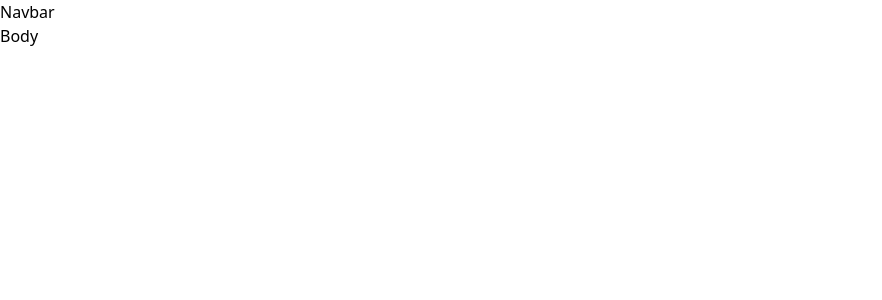
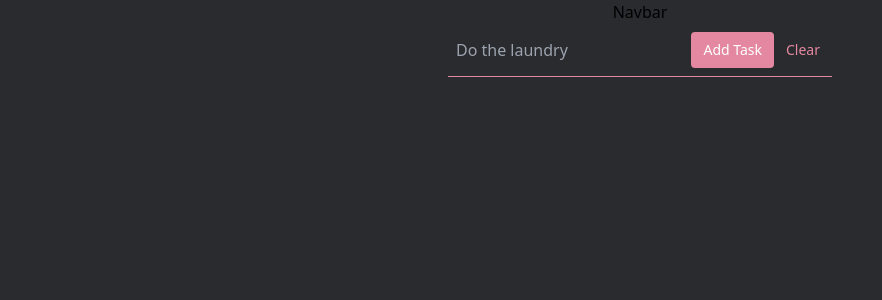
Before and after one commit to PskPttw/reactjs-todolist, a React (Vite) app in the folder client/: page / in a window 1280 px wide. Shown: the top 300 px of the page, without its empty margins (0-882 px from the left). Built offline with nearby package versions, Linux system fonts and the light colour scheme.

Commit message:
Form (WIP)

```diff
--- a/client/src/App.jsx
+++ b/client/src/App.jsx
@@ -1,13 +1,14 @@
 import { useEffect } from "react";
 import { BrowserRouter, Routes, Route } from "react-router-dom";
 
+import { Form } from "./components";
 import styles from "./style";
 
 const App = () => {
   return (
-    <div>
+    <div className= { `${ styles.flexCenter } flex-col` }>
       <h1>Navbar</h1>
-      <h1>Body</h1>
+      <Form />
     </div>
   );
 }
--- /dev/null
+++ b/client/src/components/Form.jsx
@@ -0,0 +1,34 @@
+import styles from "../style";
+
+const Form = () => {
+  const formInput = `appearance-none block w-full bg-gray-200 text-gray-700 border border-gray-200 rounded py-3 px-4 mb-3 leading-tight focus:outline-none focus:bg-white focus:border-gray-500`
+  const label = "block uppercase tracking-wide text-[#E488A1] text-lg font-montserrat font-semibold mb-2 mr-3"
+
+  return (
+    <>
+        {/* <form className= "">
+          <div className= "md:flex md:items-center">
+            <div className= "">
+              <label className= "block text-gray-500 font-bold md:text-right mb-1 md:mb-0 pr-4" htmlFor= "task">Task</label>
+            </div>
+            <div>
+              <input className= "bg-gray-200 appearance-none border-2 border-gray-200 rounded w-full py-2 px-4 text-gray-700 leading-tight focus:outline-none focus:bg-white focus:border-purple-500"/>
+            </div>
+          </div>
+        </form> */}
+        <form className= "w-full max-w-sm">
+          <div className= "flex items-center border-b border-[#E488A1] py-2">
+            <input className= "appearance-none bg-transparent border-none w-full text-gray-700 mr-3 py-1 px-2 leading-tight focus:outline-none" id= "taskName" type= "text" placeholder= "Do the laundry"/>
+            <button className= "flex-shrink-0 bg-[#E488A1] hover:bg-teal-700 border-[#E488A1] hover:border-teal-700 text-sm border-4 text-white py-1 px-2 rounded" type="button">
+              Add Task
+            </button>
+            <button class="flex-shrink-0 border-transparent border-4 text-[#E488A1] hover:text-teal-800 text-sm py-1 px-2 rounded" type="button">
+              Clear
+            </button>
+          </div>
+        </form>
+    </>
+  );
+}
+
+export default Form
--- /dev/null
+++ b/client/src/components/index.js
@@ -0,0 +1,25 @@
+import Form from "./Form";
+
+
+export { Form }
+
+
+// .btn-grad {
+//   background-image: linear-gradient(to right, #E55D87 0%, #5FC3E4  51%, #E55D87  100%);
+//   margin: 10px;
+//   padding: 15px 45px;
+//   text-align: center;
+//   text-transform: uppercase;
+//   transition: 0.5s;
+//   background-size: 200% auto;
+//   color: white;
+//   box-shadow: 0 0 20px #eee;
+//   border-radius: 10px;
+//   display: block;
+// }
+
+// .btn-grad:hover {
+//   background-position: right center; /* change the direction of the change here */
+//   color: #fff;
+//   text-decoration: none;
+// }
--- a/client/src/index.css
+++ b/client/src/index.css
@@ -16,6 +16,7 @@
 
 * {
   scroll-behavior: smooth;
+  background-color: #2A2B2E;
 }
 
 .text-gradient {
```
Also changed, not shown: 1 other file (tests, documents, lock files or other folders).
